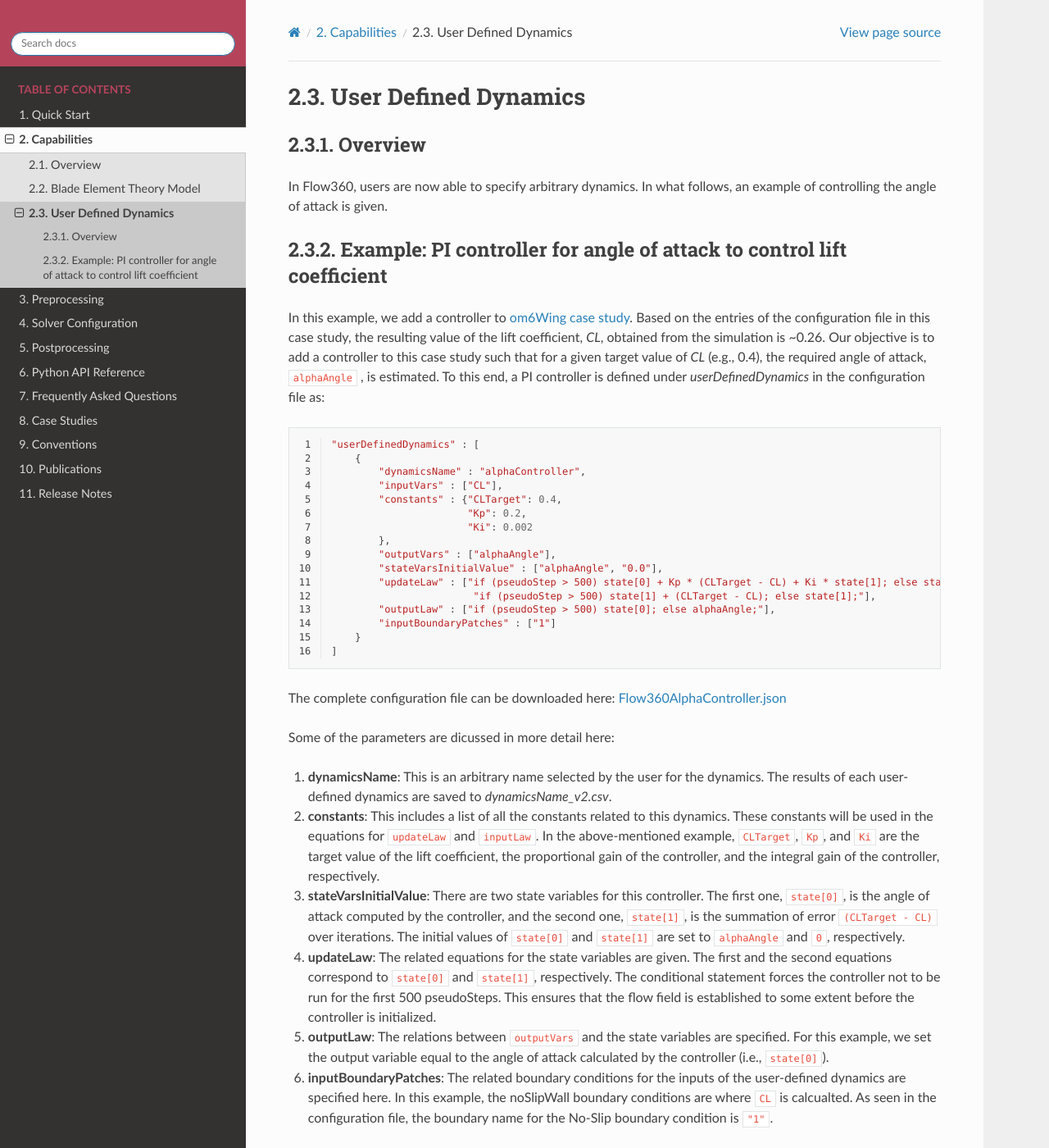
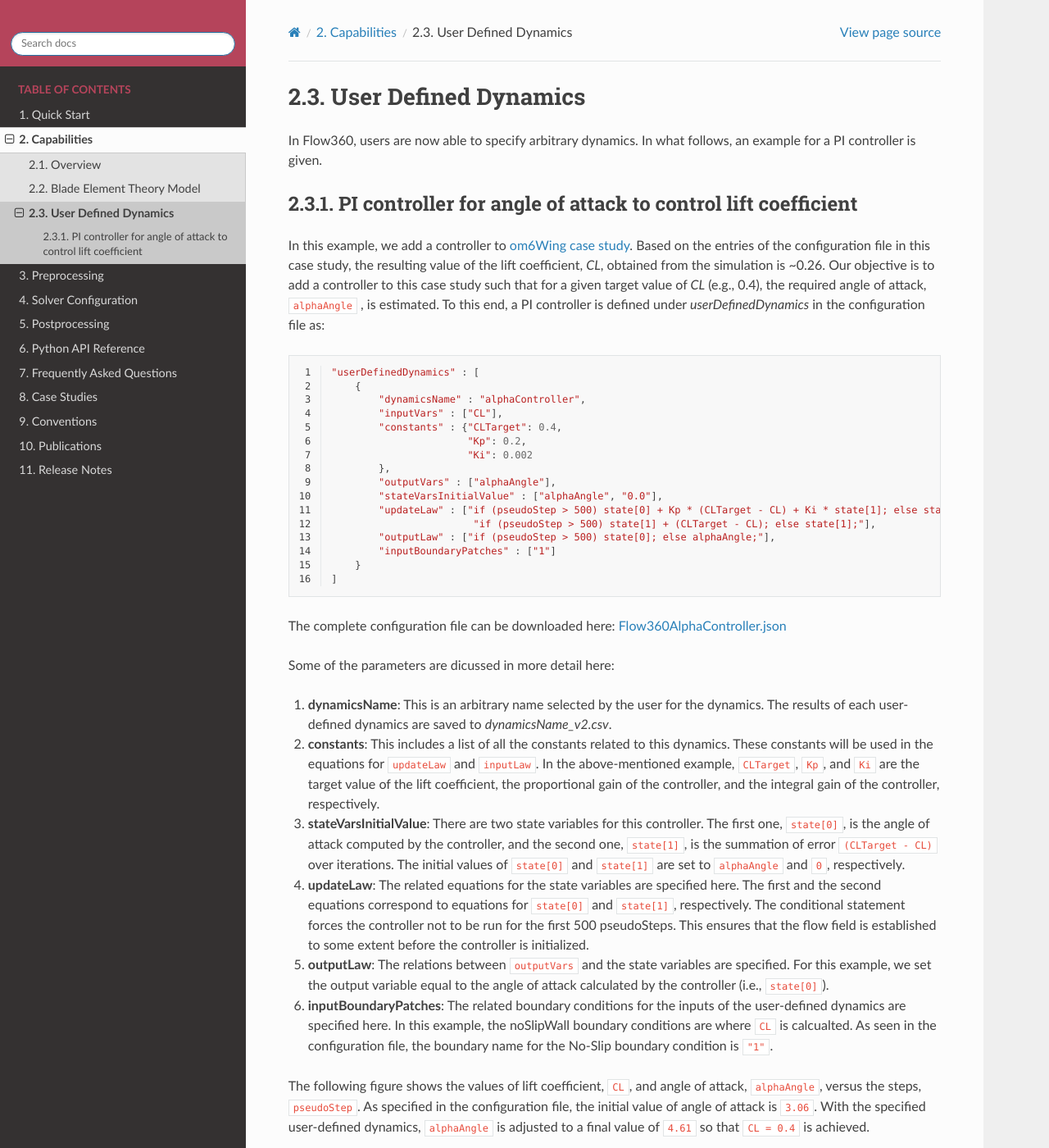
Before and after one commit to flexcompute-readthedocs/Flow360Documentation, a Sphinx documentation site: the page built from docs/source/capabilities/userDefinedDynamics.rst, in a window 1280 px wide and 1400 px high. Shown: the whole window at 82% size. Built offline with Sphinx 7.4.7 and the Read the Docs theme 2.0.0, drawn with Linux system fonts in a browser that asks for light colours.

Commit message:
Some minor changes

```diff
--- a/docs/source/capabilities/userDefinedDynamics.rst
+++ b/docs/source/capabilities/userDefinedDynamics.rst
@@ -3,12 +3,9 @@
 User Defined Dynamics
 =============================
 
-Overview
---------
+In Flow360, users are now able to specify arbitrary dynamics. In what follows, an example for a PI controller is given.
 
-In Flow360, users are now able to specify arbitrary dynamics. In what follows, an example of controlling the angle of attack is given.
-
-Example: PI controller for angle of attack to control lift coefficient
+PI controller for angle of attack to control lift coefficient
 --------------------------------------------------------------------------
 In this example, we add a controller to :ref:`om6Wing case study <om6_caseStudy>`. Based on the entries of the configuration file in this case study, the resulting value of the lift coefficient, *CL*, obtained from the simulation is ~0.26. Our objective is to add a controller to this case study such that for a given target value of *CL* (e.g., 0.4), the required angle of attack, :code:`alphaAngle` , is estimated. To this end, a PI controller is defined under *userDefinedDynamics* in the configuration file as:
 
@@ -25,13 +22,13 @@
 
 3. **stateVarsInitialValue**: There are two state variables for this controller. The first one, :code:`state[0]`, is the angle of attack computed by the controller, and the second one, :code:`state[1]`, is the summation of error :code:`(CLTarget - CL)` over iterations. The initial values of :code:`state[0]` and :code:`state[1]` are set to :code:`alphaAngle` and :code:`0`, respectively.
 
-4. **updateLaw**: The related equations for the state variables are given. The first and the second equations correspond to :code:`state[0]` and :code:`state[1]`, respectively. The conditional statement forces the controller not to be run for the first 500 pseudoSteps. This ensures that the flow field is established to some extent before the controller is initialized.
+4. **updateLaw**: The related equations for the state variables are specified here. The first and the second equations correspond to equations for :code:`state[0]` and :code:`state[1]`, respectively. The conditional statement forces the controller not to be run for the first 500 pseudoSteps. This ensures that the flow field is established to some extent before the controller is initialized.
 
 5. **outputLaw**: The relations between :code:`outputVars` and the state variables are specified. For this example, we set the output variable equal to the angle of attack calculated by the controller (i.e., :code:`state[0]`).
 
 6. **inputBoundaryPatches**: The related boundary conditions for the inputs of the user-defined dynamics are specified here. In this example, the noSlipWall boundary conditions are where :code:`CL` is calcualted. As seen in the configuration file, the boundary name for the No-Slip boundary condition is :code:`"1"`.
 
-The following figure shows the values of lift coefficient, :code:`CL`, and angle of attack, :code:`alphaAngle`, versus the steps, :code:`pseudoStep`. As specified in the configuration file, the initial value of angle of attack is :code:`3.06`. With the specified user-defined dynamics, :code:`alphaAngle` is adjusted to a final value of :code:`4.61` so that :code:`CL = 0.4` is resulted.
+The following figure shows the values of lift coefficient, :code:`CL`, and angle of attack, :code:`alphaAngle`, versus the steps, :code:`pseudoStep`. As specified in the configuration file, the initial value of angle of attack is :code:`3.06`. With the specified user-defined dynamics, :code:`alphaAngle` is adjusted to a final value of :code:`4.61` so that :code:`CL = 0.4` is achieved.
 
 .. _fig1_alphaController:
 
--- a/docs/source/solverConfiguration/userDefinedDynamicsTable.csv
+++ b/docs/source/solverConfiguration/userDefinedDynamicsTable.csv
@@ -5,5 +5,5 @@
 outputVars@ REQUIRED@ [list(string)] Name of the outputs for the defined dynamics. Allowable outputs are: :code:`"alphaAngle"`, :code:`"betaAngle"`, :code:`"bet_NUM_omega"` (NUM is the index of the BET disk starting from 0)
 stateVarsInitialValue@ Empty@ [list(string)] The initial value of state variables are specified here. The entries could be either values (in the form of strings, e.g., :code:`"0.0"`) or name of the variables specified in the configuration file (e.g., :code:`"alphaAngle"`). The list entries correspond to the intital values for :code:`state[0]`, :code:`state[1]`, ..., respectively.
 updateLaw@ Empty@ [list(string)] List of equations for updating state variables. The list entries correspond to the update laws for :code:`state[0]`, :code:`state[1]`, ..., respectively.
-ouputLaw@ REQUIRED@ [list(string)] List of equations specifying the relation between the output variables and input variables / state variables.
+ouputLaw@ REQUIRED@ [list(string)] List of equations specifying the relation between the output variables and input/state variables.
 inputBoundaryPatches@ Empty@ [list(string)] List of boundary names (if any) related to the input variables.
```
